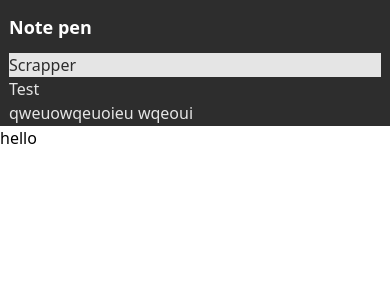
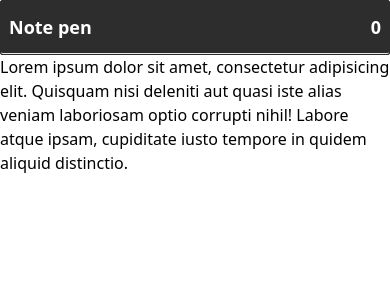
Before and after one commit to AmolKumarGupta/Note-pen, a React (Create React App) app: page / in a window 390 px wide. Shown: the top 300 px of the page. Built offline with nearby package versions, Linux system fonts and the light colour scheme.

Commit message:
task: navbar

```diff
--- a/src/App.tsx
+++ b/src/App.tsx
@@ -1,16 +1,12 @@
 import { Routes, Route } from "react-router-dom";
-import Navbar from "./components/Navbar";
 import Home from "./pages/Home";
 
 function App() {
   return (
     <>
-      <div className="" id="wrapper" >
-        <Navbar/>
-        <Routes>
-          <Route index element={<Home/>} />
-        </Routes>
-      </div>
+      <Routes>
+        <Route index element={<Home/>} />
+      </Routes>
     </>
   );
 }
--- a/src/components/Navbar.tsx
+++ b/src/components/Navbar.tsx
@@ -1,13 +1,20 @@
+import { useState } from "react";
 
 export default function Navbar(){
+    const [state, setState] = useState(false);
+
+    const handleToggle = ()=>{
+        setState( (prev: boolean )=> !prev );
+    }
+
     return (
         <>
-        <nav className="bg-hard text-mixed border-[1px] border-hard px-2 md:px-4 lg:px-0 lg:fixed lg:h-full lg:w-[280px]">
-            <h1 className="text-light text-lg font-bold py-3 lg:px-4 lg:border-b-[1px]">Note pen</h1>
-            <ul>
-                <li className="lg:px-4 lg:py-2 nav_active">Scrapper</li>
-                <li className="lg:px-4 lg:py-2">Test</li>
-                <li className="lg:px-4 lg:py-2">qweuowqeuoieu wqeoui</li>
+        <nav className="bg-hard text-mixed border-[1px] border-hard rounded-sm lg:px-0 lg:fixed lg:h-full lg:w-[280px]">
+            <h1 className="text-light text-lg font-bold py-3 px-2 lg:px-4 border-b-[1px] rounded-sm">Note pen <span onClick={handleToggle} className="float-right lg:hidden">0</span></h1>
+            <ul className={`px-2 lg:px-0 h-0 overflow-hidden ${ state?'h-full':'' } lg:h-full`}>
+                <li className="px-2 lg:px-4 py-2 hover:text-front hover:cursor-pointer ">Scrapper</li>
+                <li className="px-2 lg:px-4 py-2 hover:text-front hover:cursor-pointer nav_active">Test</li>
+                <li className="px-2 lg:px-4 py-2 hover:text-front hover:cursor-pointer">qweuowqeuoieu wqeoui</li>
             </ul>
         </nav>
         </>
--- a/src/index.css
+++ b/src/index.css
@@ -15,6 +15,6 @@
 
 @layer components{
     .nav_active{
-        @apply bg-mixed text-hard;
+        @apply bg-mixed text-hard rounded-sm;
     }
 }
--- a/src/pages/Home.tsx
+++ b/src/pages/Home.tsx
@@ -1,10 +1,10 @@
+import Navbar from "../components/Navbar";
 
 export default function Home(){
     return (
-        <>
-        <div className="">
-            <h1>hello</h1>
+        <div className="" id="wrapper" >
+            <Navbar/>
+            <div className="lg:ml-[280px]">Lorem ipsum dolor sit amet, consectetur adipisicing elit. Quisquam nisi deleniti aut quasi iste alias veniam laboriosam optio corrupti nihil! Labore atque ipsam, cupiditate iusto tempore in quidem aliquid distinctio.</div>
         </div>
-        </>
     );
 }
```
